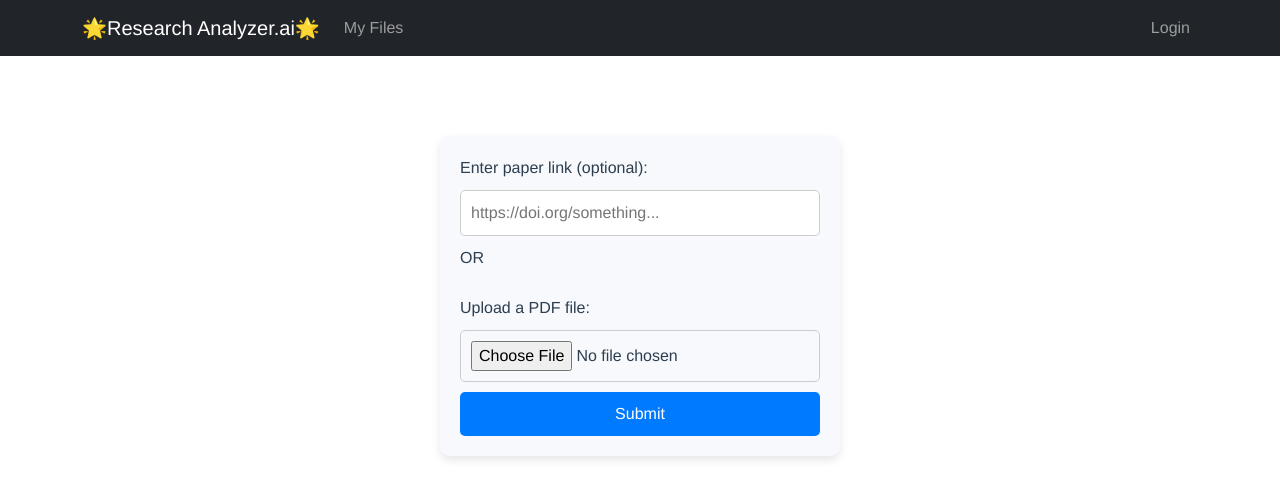
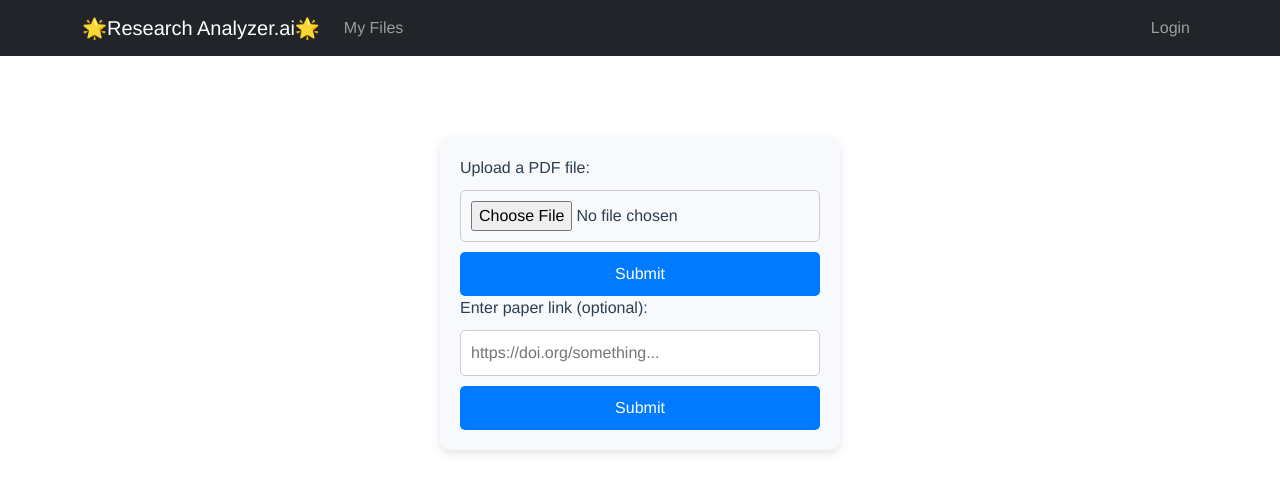
Before and after one commit to shotowon/ResearchAnalyzer.ai, a Vue app in the folder frontend/: page / in a window 1280 px wide. Shown: the top 498 px of the page. Built offline with nearby package versions, Linux system fonts and the light colour scheme; what vue3-cookies would draw is missing.

Commit message:
update DOI / PDF form

```diff
--- a/frontend/src/views/HomeView.vue
+++ b/frontend/src/views/HomeView.vue
@@ -1,57 +1,7 @@
-<template>
-  <transition name="slide-from-top">
-    <div class="paper-download" v-if="mounted">
-      <form @submit.prevent="submit" class="form-container">
-        <!-- Input for paper link -->
-        <label for="paper-link">Enter paper link (optional):</label>
-        <input
-          type="text"
-          v-model="paperLink"
-          id="paper-link"
-          placeholder="https://doi.org/something..."
-          :disabled="file"
-        />
-
-        <!-- Divider between features -->
-        <p>OR</p>
-
-        <!-- File upload for PDFs -->
-        <label for="file-upload">Upload a PDF file:</label>
-        <input
-          type="file"
-          id="file-upload"
-          @change="onFileChange"
-          accept="application/pdf"
-        />
-
-        <!-- Submit button -->
-        <button type="submit" class="submit-button">Submit</button>
-      </form>
-
-      <!-- Feedback messages with transitions -->
-      <transition name="fade">
-        <p v-if="doi" class="info">Extracted DOI: {{ doi }}</p>
-      </transition>
-      <transition name="fade">
-        <p v-if="message" class="info success">Message: {{ message }}</p>
-      </transition>
-      <transition name="fade">
-        <p v-if="filePath" class="info">File Path: {{ filePath }}</p>
-      </transition>
-      <transition name="fade">
-        <p v-if="error" class="info error">{{ error }}</p>
-      </transition>
-    </div>
-  </transition>
-</template>
-
-<script>
+<script setup>
 import { ref, onMounted } from "vue";
-
-export default {
-  setup() {
 const paperLink = ref("");
-    const doi = ref(null);
+const doi = ref("");
 const message = ref(null);
 const filePath = ref(null);
 const error = ref(null);
@@ -69,46 +19,75 @@ export default {
   error.value = null;
 };
 
-    const submit = async () => {
+const submitDOI = async () => {
   error.value = null;
   message.value = null;
-      filePath.value = null;
   doi.value = null;
 
-      // Validation for inputs
-      if (!paperLink.value && !file.value) {
-        error.value = "Please provide either a DOI or upload a PDF file.";
-        return;
-      }
-      if (paperLink.value && file.value) {
-        error.value = "Please provide only one input: either a DOI or a file.";
+  if (!paperLink.value) {
+    error.value = "Please provide a DOI";
     return;
   }
 
-      const formData = new FormData();
-
-      if (paperLink.value) {
   const extractedDOI = extractDOI(paperLink.value);
   if (!extractedDOI) {
     error.value = "Invalid link or DOI not found.";
     return;
   }
+
   doi.value = extractedDOI;
-        formData.append("doi", extractedDOI);
+
+  try {
+    const response = await fetch("http://127.0.0.1:8000/process-doi", {
+      method: "POST",
+      body: JSON.stringify(
+        {
+          "doi": doi.value,
+        }
+      ),
+      headers: {
+        "Content-Type": "application/json",
+      }
+    });
+
+    const result = await response.json();
+
+    if (!response.ok) {
+      throw new Error(result.detail || "Error processing the request.");
     }
 
-      if (file.value) {
+    if (result.file_path) {
+      filePath.value = result.file_path;
+    }
+
+    message.value = result.message || "Success!";
+  } catch (err) {
+    error.value = `Error: ${err.message}`;
+  }
+};
+
+const submitFile = async () => {
+  error.value = null;
+  message.value = null;
+  filePath.value = null;
+
+  const formData = new FormData();
+
+  if (!file.value) {
+    error.value = "Please provide a PDF file.";
+    return;
+  }
+
   if (file.value.type !== "application/pdf") {
     error.value = "The uploaded file must be a PDF.";
     return;
   }
-        formData.append("file", file.value);
-      }
+  formData.append('file', file.value)
 
   try {
     const response = await fetch("http://127.0.0.1:8000/process-pdf", {
       method: "POST",
-          body: formData,
+      body: formData
     });
 
     const result = await response.json();
@@ -131,21 +110,50 @@ export default {
   mounted.value = true;
 });
 
-    return {
-      paperLink,
-      doi,
-      message,
-      filePath,
-      error,
-      file,
-      submit,
-      onFileChange,
-      mounted,
-    };
-  },
-};
 </script>
 
+<template>
+  <transition name="slide-from-top">
+    <div class="paper-download" v-if="mounted">
+      <!-- File upload form-->
+      <form @submit.prevent="submitFile" class="form-container">
+        <!-- File upload for PDFs -->
+        <label for="file-upload">Upload a PDF file:</label>
+        <input type="file" id="file-upload" @change="onFileChange" accept="application/pdf" />
+
+        <!-- Submit button -->
+        <button type="submit" class="submit-button">Submit</button>
+      </form>
+
+      <!-- DOI upload form -->
+      <form @submit.prevent="submitDOI" class="form-container">
+        <!-- Input for paper link -->
+        <label for="paper-link">Enter paper link (optional):</label>
+        <input type="text" v-model="paperLink" id="paper-link" placeholder="https://doi.org/something..."
+          :disabled="file" />
+
+        <!-- Submit button -->
+        <button type="submit" class="submit-button">Submit</button>
+      </form>
+
+
+
+      <!-- Feedback messages with transitions -->
+      <transition name="fade">
+        <p v-if="doi" class="info">Extracted DOI: {{ doi }}</p>
+      </transition>
+      <transition name="fade">
+        <p v-if="message" class="info success">Message: {{ message }}</p>
+      </transition>
+      <transition name="fade">
+        <p v-if="filePath" class="info">File Path: {{ filePath }}</p>
+      </transition>
+      <transition name="fade">
+        <p v-if="error" class="info error">{{ error }}</p>
+      </transition>
+    </div>
+  </transition>
+</template>
 <style scoped>
 /* Reuse the same styles from the provided design */
 .paper-download {
@@ -215,11 +223,13 @@ input:focus {
   color: #721c24;
 }
 
-.fade-enter-active, .fade-leave-active {
+.fade-enter-active,
+.fade-leave-active {
   transition: opacity 0.5s;
 }
 
-.fade-enter, .fade-leave-to {
+.fade-enter,
+.fade-leave-to {
   opacity: 0;
 }
 
```
Lines whose indentation alone changed are shown as unchanged.
